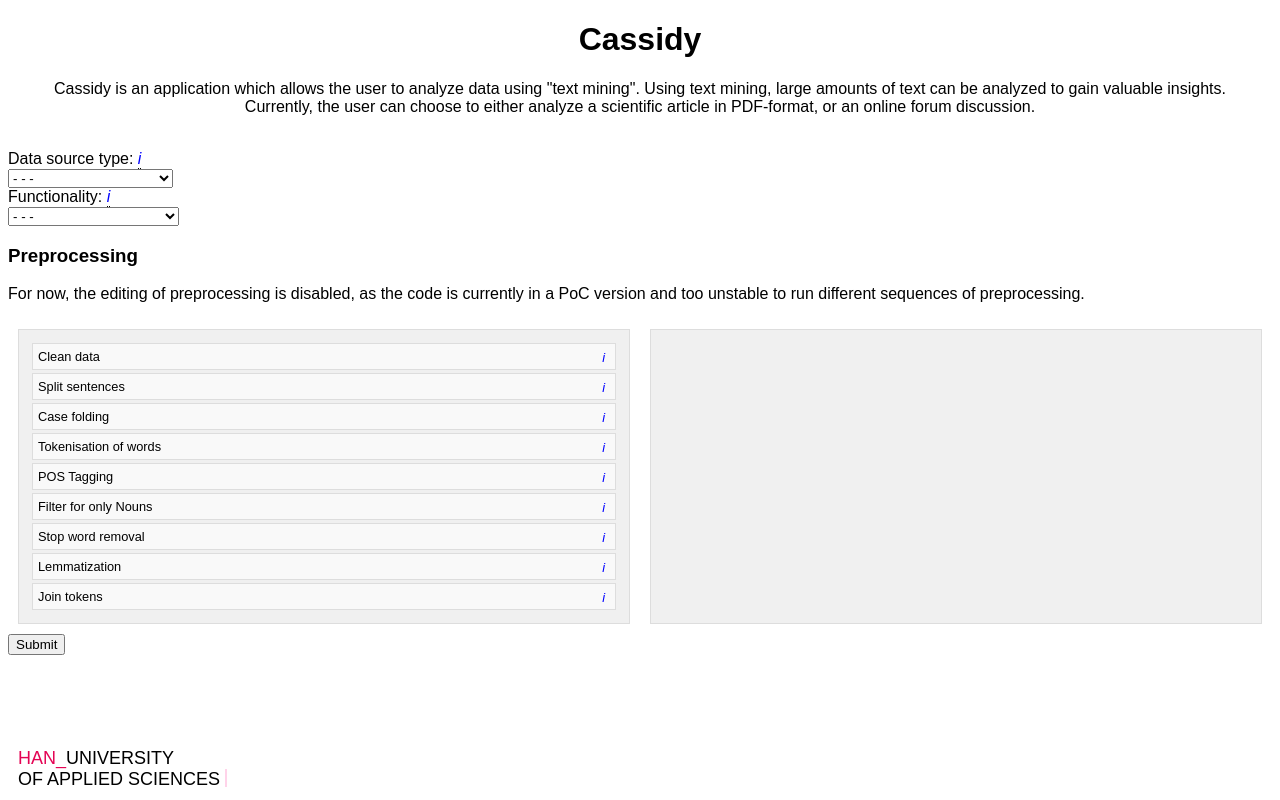
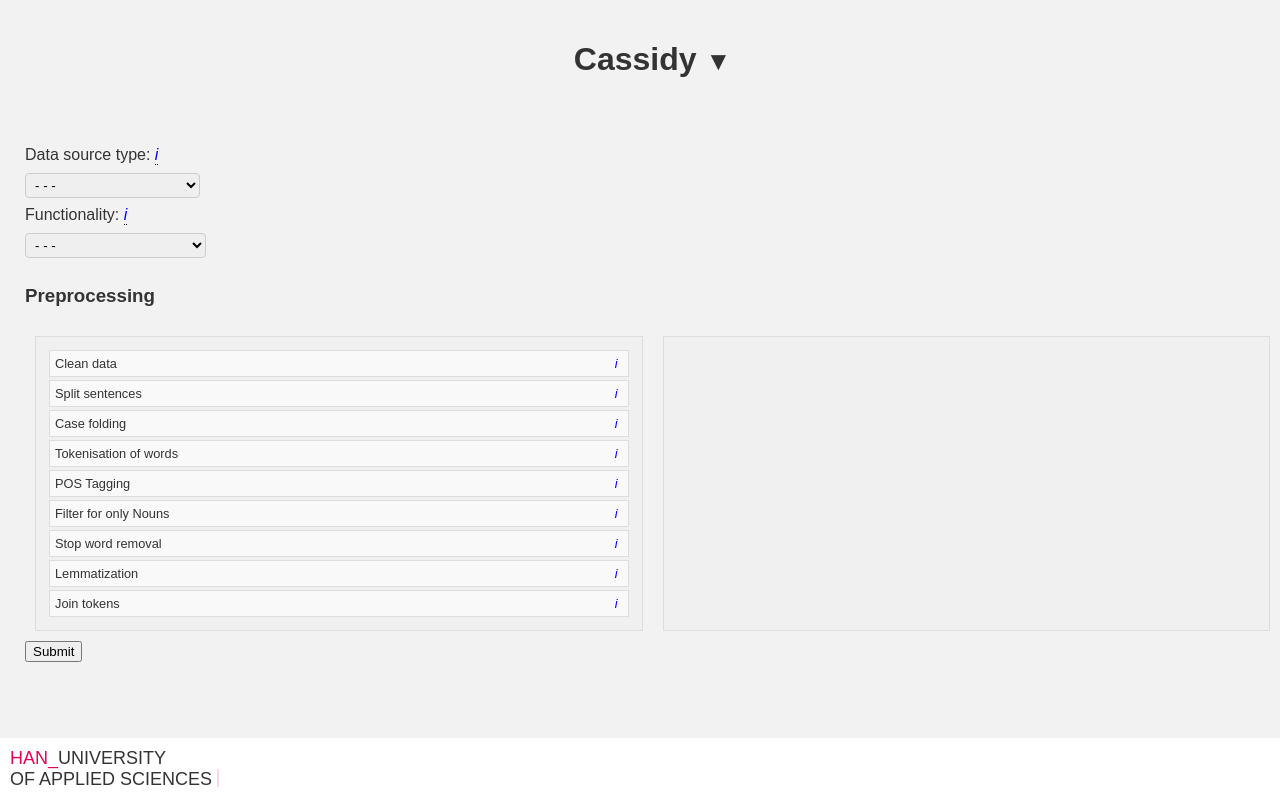
Before and after one commit to Astronoudke/Cassidy, a Flask app: page / in a window 1280 px wide. Run offline with Flask 3, Linux system fonts and the light colour scheme; some libraries are stand-ins or nearby versions.

Commit message:
Improved lay-out.
- Made information on the application a dropdown.
- Edited information boxes to be black and normal.
- Grey background color

```diff
--- a/application/D_UserInterface/static/home.css
+++ b/application/D_UserInterface/static/home.css
@@ -1,15 +1,64 @@
 body {
     font-family: Arial, sans-serif;
-    padding-bottom: 80px;
+    background-color: #f2f2f2;
+    color: #333;
+    margin: 0;
+    padding-left: 25px;
+    padding-bottom: 70px;
 }
 
 /* Puts h1 in center of page */
 h1 {
     text-align: center;
+    margin-bottom: 30px;  /* Adjust to taste */
 }
 
+#title {
+    cursor: pointer;
+}
+
+#arrow {
+    display: inline-block;
+    transition: transform 0.3s;
+    font-size: 26px;  /* Adjust to desired size */
+}
+
+button {
+    background-color: #ff7676;
+    color: white;
+    padding: 5px 10px;
+    border: #0e0e0e solid 1px;
+    text-align: center;
+    text-decoration: none;
+    display: inline-block;
+    font-size: 14px;
+    margin: 4px 2px;
+    cursor: pointer;
+}
+
+button:hover {
+    background-color: #ff4141;
+}
+
+input[type="text"], select {
+    padding: 3px 5px;
+    margin: 8px 0;
+    display: inline-block;
+    border: 1px solid #ccc;
+    border-radius: 4px;
+    box-sizing: border-box;
+}
+
+.intro-container {
+    width: 60%;  /* You can adjust this value to meet your needs */
+    margin: 0 auto; /* Centers the container */
+    padding: 20px;  /* Creates some space around the text */
+}
+
+/* Improve readability of the text */
 .information-cassidy {
-    text-align: center;
+    line-height: 1.5;  /* Adjust to taste */
+    text-align: justify;
 }
 
 .step {
@@ -54,6 +103,8 @@ h1 {
     display: none;
     text-align: left;
     background-color: #f9f9f9;
+    color: black;
+    font-style: normal;
     border: 1px solid #ddd;
     border-radius: 4px;
     padding: 10px;
@@ -126,6 +177,7 @@ h1 {
     justify-content: space-between;
     align-items: flex-end;
     padding: 10px;
+    margin-left: -25px;
     background-color: #ffffff;
 }
 
@@ -179,7 +231,7 @@ h1 {
 
 
 .model-info {
-    background-color: #f0f0f0; /* Faint red background */
+    background-color: #ffffff;
     border: #dddddd solid 1px;
     padding: 15px; /* Some padding */
     margin-top: 20px; /* Some margin at the top */
--- a/application/D_UserInterface/templates/home.html
+++ b/application/D_UserInterface/templates/home.html
@@ -11,11 +11,26 @@
 <body>
     <div id="loading-overlay">
         <div id="loading-text">Loading<span id="loading-dots"></span></div>
-    </div>
-    <form action="/" method="post" enctype='multipart/form-data'>
-        <h1>Cassidy</h1>
-        <p class="information-cassidy">Cassidy is an application which allows the user to analyze data using "text mining". Using text mining, large amounts of text can be analyzed to gain valuable insights. <br>
-        Currently, the user can choose to either analyze a scientific article in PDF-format, or an online forum discussion. </p>
+            </div>
+                <form action="/" method="post" enctype='multipart/form-data'>
+                    <div class="intro-container">
+                        <h1 id="title">Cassidy <span id="arrow">&#9660;</span></h1>
+                        <p class="information-cassidy" id="info-text" style="display: none;">
+                            Welcome to Cassidy! <br>
+
+                            This versatile application, developed by the HAN University of Applied Sciences, is designed to assist with the summarization, and analysis of textual information.<br><br>
+
+                            Our tool offers the ability to handle text from scientific articles or online forum discussions. You can insert either a link or a PDF-file containing the data, dependent on the selected data source. The application will then recommend different analysis models that are best suited to your chosen source type.<br>
+
+                            Furthermore, you can choose the functionality you desire, such as extraction, summarization, or another specific task, and our tool will provide you with the optimal pre-processing steps to achieve accurate results.<br>
+
+                            Once the analysis is complete, our application presents the summarized or extracted information in an easy-to-read format, enabling you to save time and focus on the most relevant data.<br><br>
+
+                            Please ensure to select a source type and functionality before starting the analysis. If you need help at any point, you can click on the info icons for more details.<br><br>
+
+                            Enjoy using our tool!
+                        </p>
+                    </div>
             <br> Data source type:
             <i class="info-icon-input">i
                 <div class="info-modal-input">Two data source types can be selected: scientific articles and
@@ -29,7 +44,7 @@
                 </div>
             </i>
             <br>
-            <select name="source_type" id="source_type" onchange="updateInputFields()">
+            <select name="source_type" id="source_type" class="input-container" onchange="updateInputFields()">
                 <option value="None">- - -</option>
                 <option value="Scientific article">Scientific article</option>
                 <option value="Online forum discussion">Online forum discussion</option>
@@ -48,7 +63,7 @@
                         <div class="info-modal-input">A local PDF-file containing the full-text article.</div>
                     </i><br>
                     <input type="file" id="pdf_file" name="pdf_file" accept=".pdf" onchange="checkLinkInput()"><br>
-                    <button type="button" id="clear_file">Clear</button>
+                    <button type="button" id="clear_file" title="Clears the given PDF-file.">Clear</button>
                 </div>
             </div>
             <div id="message_div">
@@ -187,8 +202,6 @@
             <!-- Other input fields -->
 
             <h3>Preprocessing</h3>
-            <p>For now, the editing of preprocessing is disabled, as the code is currently in a PoC version and too unstable to run different sequences of preprocessing.</p>
-
             <div id="sortable-container">
 
                 <div id="preprocessing_steps" class="connectedSortable">
@@ -537,6 +550,20 @@
             $(".info-modal-input").hide();
         });
 
+        $(document).ready(function(){
+            $("#title").click(function(){
+                $("#info-text").slideToggle("slow", function() {
+                    if ($("#info-text").is(":visible")) {
+                        // If the text is visible, rotate arrow up
+                        $("#arrow").css("transform", "rotate(180deg)");
+                    } else {
+                        // If the text is not visible, rotate arrow down
+                        $("#arrow").css("transform", "rotate(0deg)");
+                    }
+                });
+            });
+        });
+
         // Logo animation
 
         const text = 'UNIVERSITY';
```
